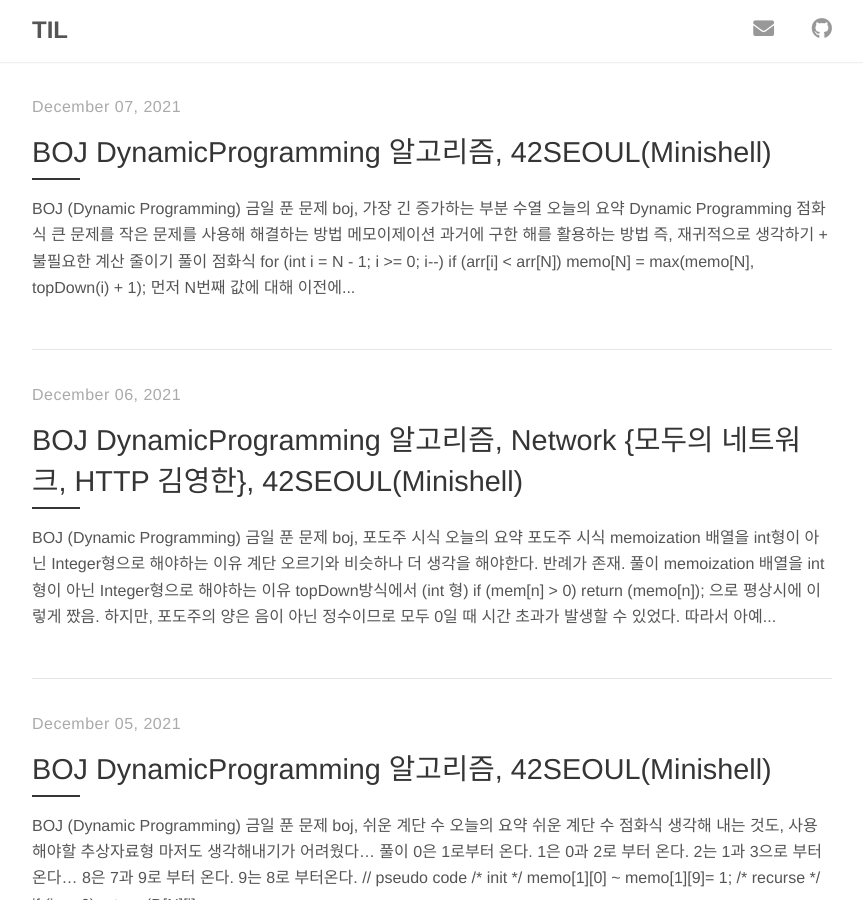
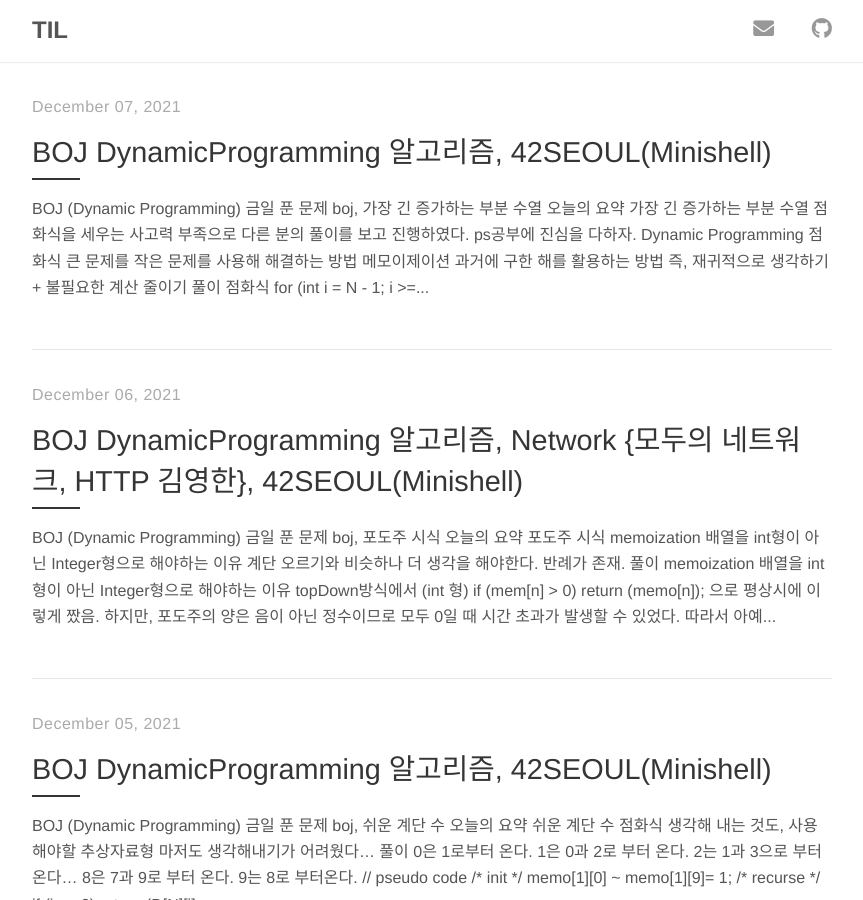
Before and after one commit to hyunwlee-dev/TIL, a Jekyll site: the page built from index.html, in a window 1280 px wide and 900 px high. Shown: the whole window, without its empty margins (208-1071 px from the left). Built offline with Jekyll 4.4.1, drawn with Linux system fonts in a browser that asks for light colours; nearby versions of some CDN libraries; the list of posts is cut into pages by our own code.

Commit message:
modified:   2021-12-07-til.md

````diff
--- a/_posts/2021-12-07-til.md
+++ b/_posts/2021-12-07-til.md
@@ -11,6 +11,10 @@
 1. boj, [가장 긴 증가하는 부분 수열](https://www.acmicpc.net/problem/11053)
 
 ### <span style="background-color:#85B8CB; color:white"><strong>오늘의 요약</strong></span>
+
+- 가장 긴 증가하는 부분 수열
+  - 점화식을 세우는 사고력 부족으로 다른 분의 풀이를 보고 진행하였다.
+  - ps공부에 진심을 다하자.
 
 - Dynamic Programming
   - 점화식
@@ -28,7 +32,7 @@
 ```markdown
 for (int i = N - 1; i >= 0; i--)
 	if (arr[i] < arr[N])
-		memo[N] = max(memo[N], topDown(i) + 1);
+		D[N] = max(1, D(i) + 1);
 ```
 
 
@@ -37,19 +41,27 @@
 
 탐색했다면 그 memo값을 반환해버리고 안했다면 그 memo[N] 을 1로 초기화 해준다. 이유는 모든 부분수열의 길이는 <strong><u>최소한 1 이상</u></strong>이기 때문이다.
 
-그 다음은 예시를 보며 이해하도록 하자.
+
+
+<img src="https://github.com/hyunwlee-dev/TIL/blob/1896def4a8448e9ca950ce4926514edd7bdd5f6e/images/til211207/ps1.png?raw=true" style="zoom:70%;" />
 
 
 
-#### 예시
+<strong>10</strong> <strong>20</strong> 10 <strong><u>30</u></strong> 20 50
 
-(대신 arr[i] < arr[n] 이여야 한다.)
+증가하는 부분 수열 {10, 20, 30}은
 
-<span style="background-color:lightgray">ex) <strong>1</strong> < 23 < 8 < <strong>4</strong> < <strong>5</strong></span>
+마지막 원소 30을 제외해도 {10, 20}
 
-<strong>memo[4]</strong> = max(memo[4], <strong>topDown[3]</strong> = max(memo[3] (=1), <strong>topDown[0]</strong> = 1) + 1) + 1)
+증가하는 부분 수열이다.
 
-topDown[3] = max(memo[])
+
+
+여기서 마지막 원소 30을 붙일 거라면
+
+<u>30보다 앞에 있고,</u>
+
+<u>30보다 작은 수로 끝나는 가장 긴 부분 수열에 붙이는 것이 좋다.</u>
 
 <script src="https://gist.github.com/hyunwlee-dev/9eb67c4e664b05bd06fb233a90eb4236.js"></script>
 
````
